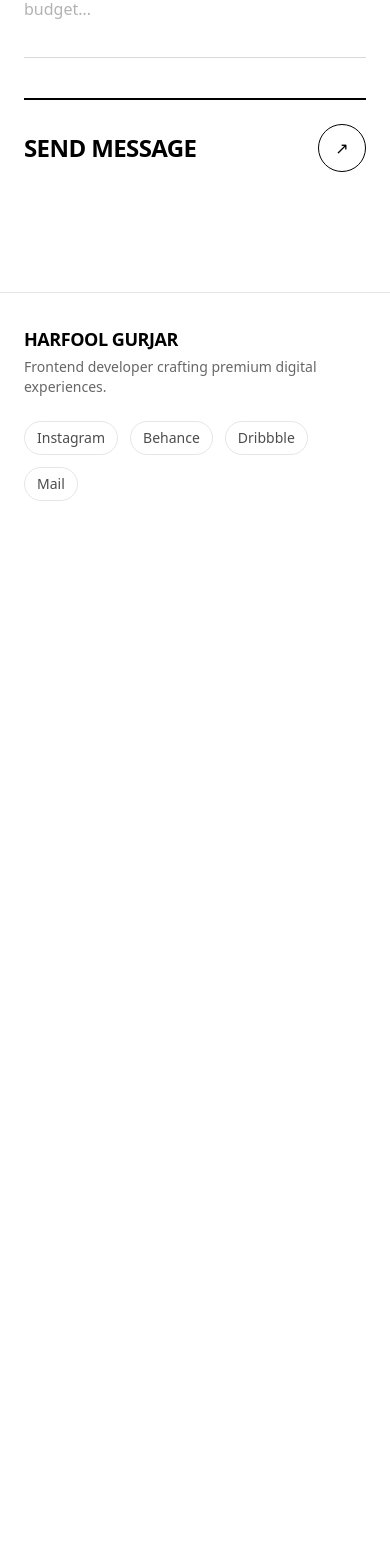
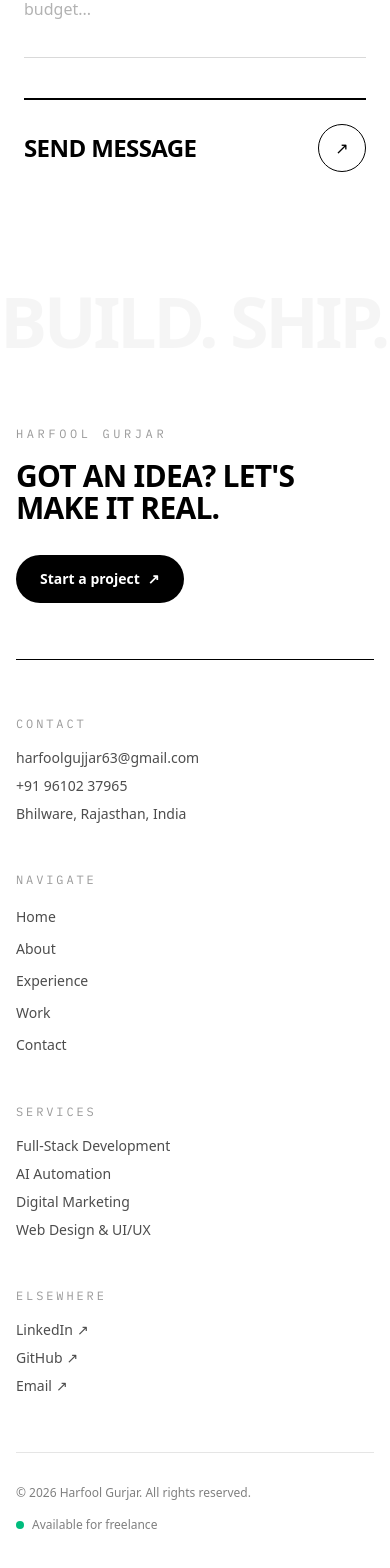
Before and after one commit to harfool/myPortfolio, a Next.js app: page / in a window 390 px wide. Shown: the part 9632-11200 px from the top of the page. Before the commit the page ends 10165 px from the top, so only its background shows below. Built offline with nearby package versions, Linux system fonts and the light colour scheme; a web font is replaced by a local one.

Commit message:
update footer ui and change padding

```diff
--- a/components/About.tsx
+++ b/components/About.tsx
@@ -117,7 +117,7 @@ export default function About() {
   return (
     <section
       id="about"
-      className="scroll-mt-20 bg-white px-6 py-10 lg:pt-4 lg:pb-20 text-black sm:px-10 lg:px-16 "
+      className="scroll-mt-20 lg:scroll-mt-26  bg-white px-6 py-10 lg:pt-4 lg:pb-20 text-black sm:px-10 lg:px-16 "
     >
       <motion.div
         variants={container}
--- a/components/Experience.tsx
+++ b/components/Experience.tsx
@@ -96,7 +96,7 @@ export default function Experience() {
     <section
       ref={sectionRef}
       id="experience"
-      className="scroll-mt-4 bg-white px-6 py-10 lg:py-30 text-black sm:px-10 lg:px-16 "
+      className="scroll-mt-12 lg:scroll-mt-0 px-6 py-10 lg:py-30 sm:px-10 lg:px-16"
     >
       <div className="mx-auto max-w-6xl">
         <motion.div
--- a/components/Footer.tsx
+++ b/components/Footer.tsx
@@ -1,37 +1,158 @@
 "use client";
 
-const FOOTER_LINKS = [
-  { label: "Instagram", href: "#" },
-  { label: "Behance", href: "#" },
-  { label: "Dribbble", href: "#" },
-  { label: "Mail", href: "#contact" },
+const QUICK_LINKS = [
+  { label: "Home", href: "#" },
+  { label: "About", href: "#about" },
+  { label: "Experience", href: "#experience" },
+  { label: "Work", href: "#work" },
+  { label: "Contact", href: "#contact" },
+];
+
+const SERVICES = [
+  "Full-Stack Development",
+  "AI Automation",
+  "Digital Marketing",
+  "Web Design & UI/UX",
+];
+
+const SOCIALS = [
+  {
+    label: "LinkedIn",
+    href: "https://www.linkedin.com/in/harfool-gurjar-84997637a",
+  },
+  { label: "GitHub", href: "https://github.com/harfool" },
+  { label: "Email", href: "mailto:harfoolgujjar63@gmail.com" },
 ];
 
 export default function Footer() {
+  const year = new Date().getFullYear();
+
   return (
-    <footer className="border-t border-black/10 bg-white">
-      <div className="mx-auto flex max-w-6xl flex-col gap-6 px-6 py-8 sm:px-8 lg:flex-row lg:items-center lg:justify-between">
-        <div>
-          <p className="text-lg font-black uppercase tracking-tight text-black">
-            Harfool Gurjar
+    <footer className="relative overflow-hidden bg-white text-black">
+      {/* Giant background quote */}
+      <div className="pointer-events-none absolute inset-x-0 top-0 select-none overflow-hidden">
+        <div className="flex translate-y-[-8%] whitespace-nowrap">
+          {Array.from({ length: 4 }).map((_, i) => (
+            <p
+              key={i}
+              className="pr-12 text-[18vw] font-black uppercase leading-none tracking-tighter text-black/[0.04] sm:pr-16 sm:text-[14vw]"
+            >
+              Build. Ship. Repeat.
             </p>
-          <p className="mt-1 text-sm text-black/60">
-            Frontend developer crafting premium digital experiences.
-          </p>
+          ))}
+        </div>
       </div>
 
-        <div className="flex flex-wrap items-center gap-3 text-sm text-black/70">
-          {FOOTER_LINKS.map((link) => (
+      <div className="relative mx-auto max-w-6xl px-4 sm:px-6 xl:px-0 pt-32 pb-10 sm:pt-40 lg:pt-48">
+        {/* Top: name + CTA */}
+        <div className="flex flex-col gap-8 border-b border-black pb-14 lg:flex-row lg:items-end lg:justify-between">
+          <div>
+            <span className="font-mono text-xs uppercase tracking-[0.3em] text-black/40">
+              Harfool Gurjar
+            </span>
+            <h2 className="mt-4 max-w-lg text-3xl font-black uppercase leading-[1.05] tracking-tight sm:text-4xl lg:text-5xl">
+              Got an idea? Let&apos;s make it real.
+            </h2>
+          </div>
+
           <a
-              key={link.label}
+            href="#contact"
+            className="group inline-flex w-fit items-center gap-2 rounded-full bg-black px-6 py-3.5 text-sm font-semibold text-white transition hover:-translate-y-0.5"
+          >
+            Start a project
+            <span className="transition-transform group-hover:translate-x-1">
+              ↗
+            </span>
+          </a>
+        </div>
+
+        {/* Middle: info grid */}
+        <div className="grid gap-12 py-14 sm:grid-cols-2 lg:grid-cols-4">
+          <div>
+            <p className="font-mono text-xs uppercase tracking-[0.24em] text-black/40">
+              Contact
+            </p>
+            <div className="mt-4 space-y-2 text-sm">
+              <a
+                href="mailto:harfoolgujjar63@gmail.com"
+                className="block text-black/70 transition hover:text-black"
+              >
+                harfoolgujjar63@gmail.com
+              </a>
+              <a
+                href="tel:+919610237965"
+                className="block text-black/70 transition hover:text-black"
+              >
+                +91 96102 37965
+              </a>
+              <p className="text-black/70">Bhilware, Rajasthan, India</p>
+            </div>
+          </div>
+
+          <div>
+            <p className="font-mono text-xs uppercase tracking-[0.24em] text-black/40">
+              Navigate
+            </p>
+            <ul className="mt-4 space-y-2">
+              {QUICK_LINKS.map((link) => (
+                <li key={link.label}>
+                  <a
                     href={link.href}
-              className="rounded-full border border-black/10 px-3 py-1.5 transition hover:border-black/30 hover:bg-black hover:text-white"
+                    className="text-sm text-black/70 transition hover:text-black"
                   >
                     {link.label}
                   </a>
+                </li>
               ))}
+            </ul>
+          </div>
+
+          <div>
+            <p className="font-mono text-xs uppercase tracking-[0.24em] text-black/40">
+              Services
+            </p>
+            <ul className="mt-4 space-y-2">
+              {SERVICES.map((service) => (
+                <li key={service} className="text-sm text-black/70">
+                  {service}
+                </li>
+              ))}
+            </ul>
+          </div>
+
+          <div>
+            <p className="font-mono text-xs uppercase tracking-[0.24em] text-black/40">
+              Elsewhere
+            </p>
+            <div className="mt-4 flex flex-col gap-2">
+              {SOCIALS.map((social) => (
+                <a
+                  key={social.label}
+                  href={social.href}
+                  target="_blank"
+                  rel="noopener noreferrer"
+                  className="group flex w-fit items-center gap-1 text-sm text-black/70 transition hover:text-black"
+                >
+                  {social.label}
+                  <span className="transition-transform group-hover:translate-x-1 group-hover:-translate-y-1">
+                    ↗
+                  </span>
+                </a>
+              ))}
+            </div>
+          </div>
+        </div>
+
+        {/* Bottom bar */}
+        <div className="flex flex-col gap-4 border-t border-black/10 pt-8 text-xs text-black/50 sm:flex-row sm:items-center sm:justify-between">
+          <p>&copy; {year} Harfool Gurjar. All rights reserved.</p>
+          <div className="flex items-center gap-2">
+            <span className="h-2 w-2 rounded-full bg-emerald-500" />
+            <span>Available for freelance</span>
+          </div>
         </div>
       </div>
     </footer>
   );
 }
+// px-6 py-10 lg:py-30 sm:px-10 lg:px-16
--- a/components/Service.tsx
+++ b/components/Service.tsx
@@ -60,7 +60,7 @@ export default function Service() {
   return (
     <section
       id="service"
-      className="scroll-mt-20 py-10 lg:py-0 bg-white px-6 text-black sm:px-10 lg:px-16 "
+      className="scroll-mt-20 lg:scroll-mt-28 py-10 lg:py-0 bg-white px-6 text-black sm:px-10 lg:px-16 "
     >
       <div className="mx-auto max-w-6xl">
         <motion.div
--- a/components/Work.tsx
+++ b/components/Work.tsx
@@ -41,7 +41,7 @@ export default function Work() {
   return (
     <section
       id="work"
-      className="scroll-mt-20 bg-white px-6 py-10 text-black sm:px-10 lg:px-16 lg:pt-4"
+      className="scroll-mt-20 lg:scroll-mt-26 bg-white px-6 py-10 text-black sm:px-10 lg:px-16 lg:pt-4"
     >
       <div className="mx-auto max-w-6xl">
         <motion.div
```
Lines whose indentation alone changed are shown as unchanged.
